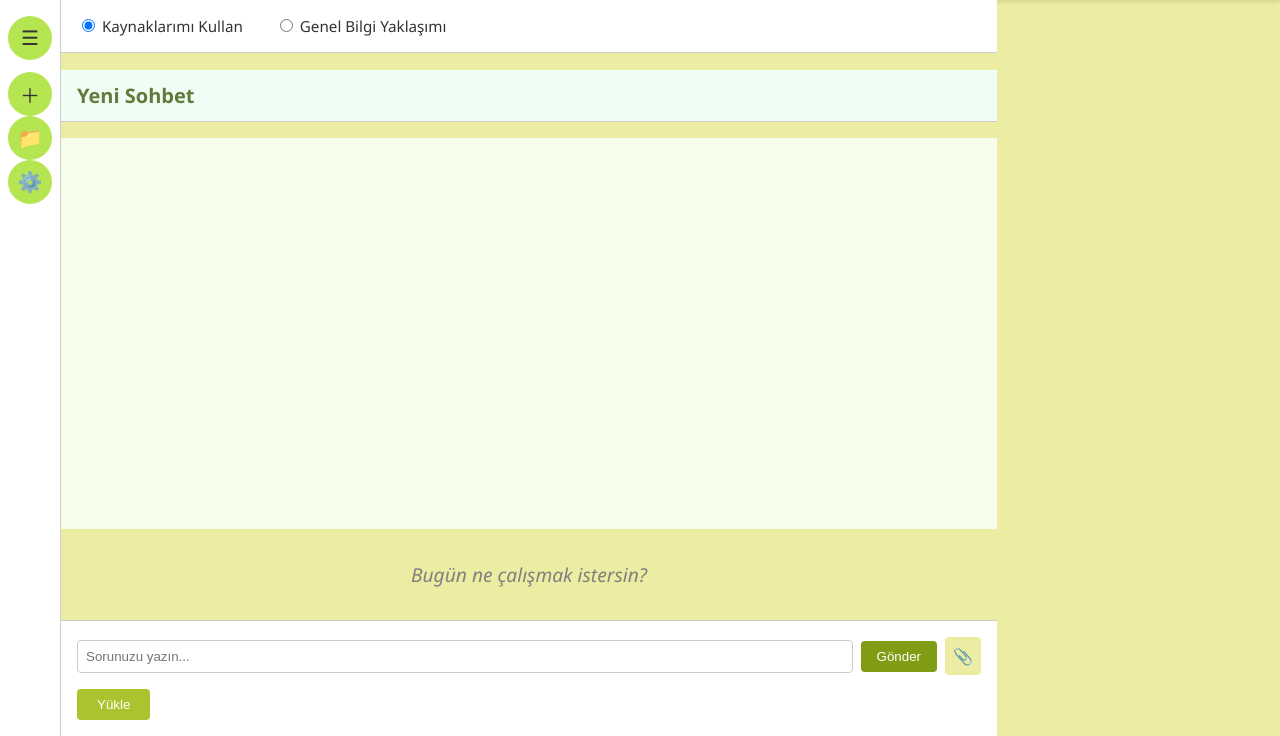
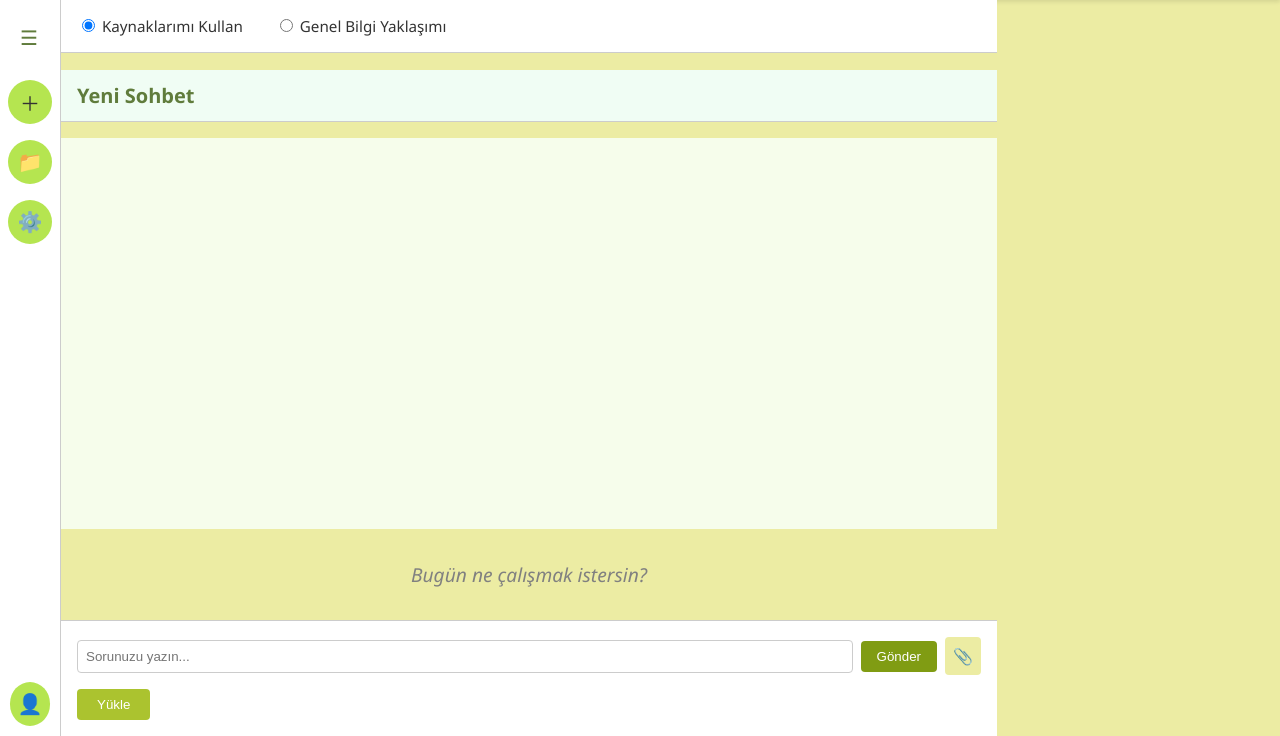
Before and after one commit to busrahazer/ilteach, a Flask app: page / in a window 1280 px wide. Shown: the part 70-806 px from the top of the page. Run offline with Flask 3, Linux system fonts and the light colour scheme.

Commit message:
Sidebar UI completed.

```diff
--- a/static/ui.css
+++ b/static/ui.css
@@ -27,7 +27,11 @@ header.header {
   background: white;
   border-right: 1px solid #ccc;
   overflow-y: auto;
+  overflow-x: hidden;
   transition: all 0.3s ease;
+  display: flex;
+  flex-direction: column;
+  justify-content: space-between;
 }
 
 .left-sidebar {
@@ -39,28 +43,31 @@ header.header {
   width: 250px;
 }
 
-.left-sidebar .menu-label {
-  display: none;
-  margin-left: 0.5rem;
-  white-space: nowrap;
-  color: #607c3c;
-}
-
-.left-sidebar.sidebar-expanded .menu-label {
-  display: inline;
-}
-
-.left-sidebar:not(.sidebar-expanded) .chat-list,
-.left-sidebar:not(.sidebar-expanded) .new-chat-label {
-  display: none;
-}
-
 .sidebar-buttons {
   display: flex;
   flex-direction: column;
+  gap: 1.25rem;
+  padding: 1rem 0;;
+  margin-bottom: 0.25rem;
+}
+
+/* Menü itemleri */
+.menu-group {
+  display: flex;
+  flex-direction: column;
   align-items: center;
-  gap: 0.75rem;
-  padding: 1rem 0;
+  gap: 1rem;
+  padding-left: 0.5rem;
+  margin-bottom: 0.5rem;
+}
+
+.menu-item {
+  display: flex;
+  align-items: center;
+  justify-content: flex-start;
+  gap: 0.5rem;
+  width: 100%;
+  padding: 0 1rem;
 }
 
 .menu-icon {
@@ -79,15 +86,94 @@ header.header {
   background: #abc32f;
 }
 
-.new-chat-label {
-  font-size: 0.75rem;
+.menu-label {
+  display: none;
   color: #607c3c;
+  font-size: 1.1rem;
+}
+
+.left-sidebar.sidebar-expanded .menu-label {
+  display: inline;
+}
+
+/* Toggle ikonu */
+.toggle-wrapper {
+  display: flex;
+  justify-content: flex-end;
+  padding: 0 1rem;
+}
+
+.toggle-icon {
+  background: transparent !important;
+  color: #607c3c !important;
+  box-shadow: none !important;
+  border: none;
+}
+
+/* Sohbet listesi */
+.chat-header {
+  font-size: 0.9rem;
+  font-weight: 600;
+  color: #607c3c;
+  opacity: 0.6;
+  padding: 0.25rem 1rem 0.25rem 1rem;
+  margin: 0;
+  line-height: 1.2;
+  margin-bottom: 0.25rem;
 }
 
 .chat-list {
   list-style: none;
-  padding: 0.5rem 1rem;
+  padding: 0.25rem 0 1rem 1rem;
   font-size: 0.9rem;
+  display: flex;
+  flex-direction: column;
+  gap: 0.4rem;
+  margin: 0;
+}
+
+.chat-list li {
+  display: flex;
+  align-items: center;
+  justify-content: space-between;
+  background: #f0fdf4;
+  padding: 0.5rem 0.75rem;
+  border-radius: 6px;
+  transition: background 0.2s;
+}
+
+.chat-list li:hover {
+  background: #e6f7d9;
+}
+
+.chat-list button {
+  background: none;
+  border: none;
+  font-size: 0.9rem;
+  color: #333;
+  cursor: pointer;
+  flex: 1;
+  text-align: left;
+}
+
+.chat-list button:hover {
+  text-decoration: underline;
+}
+
+/* Kullanıcı görünümü en altta */
+.user-section {
+  display: flex;
+  align-items: center;
+  justify-content: flex-start;
+  gap: 0.6rem;
+  padding: 0.6rem;
+}
+
+.left-sidebar:not(.sidebar-expanded) .menu-label,
+.left-sidebar:not(.sidebar-expanded) .chat-list,
+.left-sidebar:not(.sidebar-expanded) .new-chat-label,
+.left-sidebar:not(.sidebar-expanded) .chat-header {
+  display: none;
 }
 
 /* === Ana içerik === */
--- a/templates/index.html
+++ b/templates/index.html
@@ -26,19 +26,34 @@
     <!-- SOL: Sohbetler -->
     <aside class="left-sidebar sidebar sidebar transition-all" id="sidebar">
       <div class="sidebar-buttons">
-        <button id="toggleSidebar" class="menu-icon">☰</button>
-        <div class="flex flex-col items-center">
-          <button onclick="startNewChat()" class="menu-icon">＋</button>
-          <span class="new-chat-label">Yeni Sohbet</span>
-        <div class="flex items-center">
-          <button class="menu-icon">📁</button>
-          <span class="menu-label">Dosyalar</span>
+            <!-- Sidebar toggle en sağda ve farklı -->
+        <div class="toggle-wrapper">
+          <button id="toggleSidebar" class="menu-icon toggle-icon">☰</button>
         </div>
-        <div class="flex items-center">
-          <button class="menu-icon">⚙️</button>
-          <span class="menu-label">Ayarlar</span>
+        <!-- Menü ikonları -->
+        <div class="menu-group">
+          <div class="menu-item">
+            <button onclick="startNewChat()" class="menu-icon">＋</button>
+            <span class="menu-label new-chat-label">Yeni Sohbet</span>
+          </div>
+          <div class="menu-item">
+            <button class="menu-icon">📁</button>
+            <span class="menu-label">Dosyalar</span>
+          </div>
+          <div class="menu-item">
+            <button class="menu-icon">⚙️</button>
+            <span class="menu-label">Ayarlar</span>
+          </div>
         </div>
+      </div>
+      <!-- Sohbet listesi -->
+      <h3 class="chat-header">Sohbetler</h3>
       <ul id="chatList" class="chat-list"></ul>
+      <!-- Kullanıcı -->
+      <div class="user-section">
+        <button class="menu-icon">👤</button>
+        <span class="menu-label">busra</span>
+      </div>
     </aside>
 
     <!-- ORTA: Ana içerik -->
```
